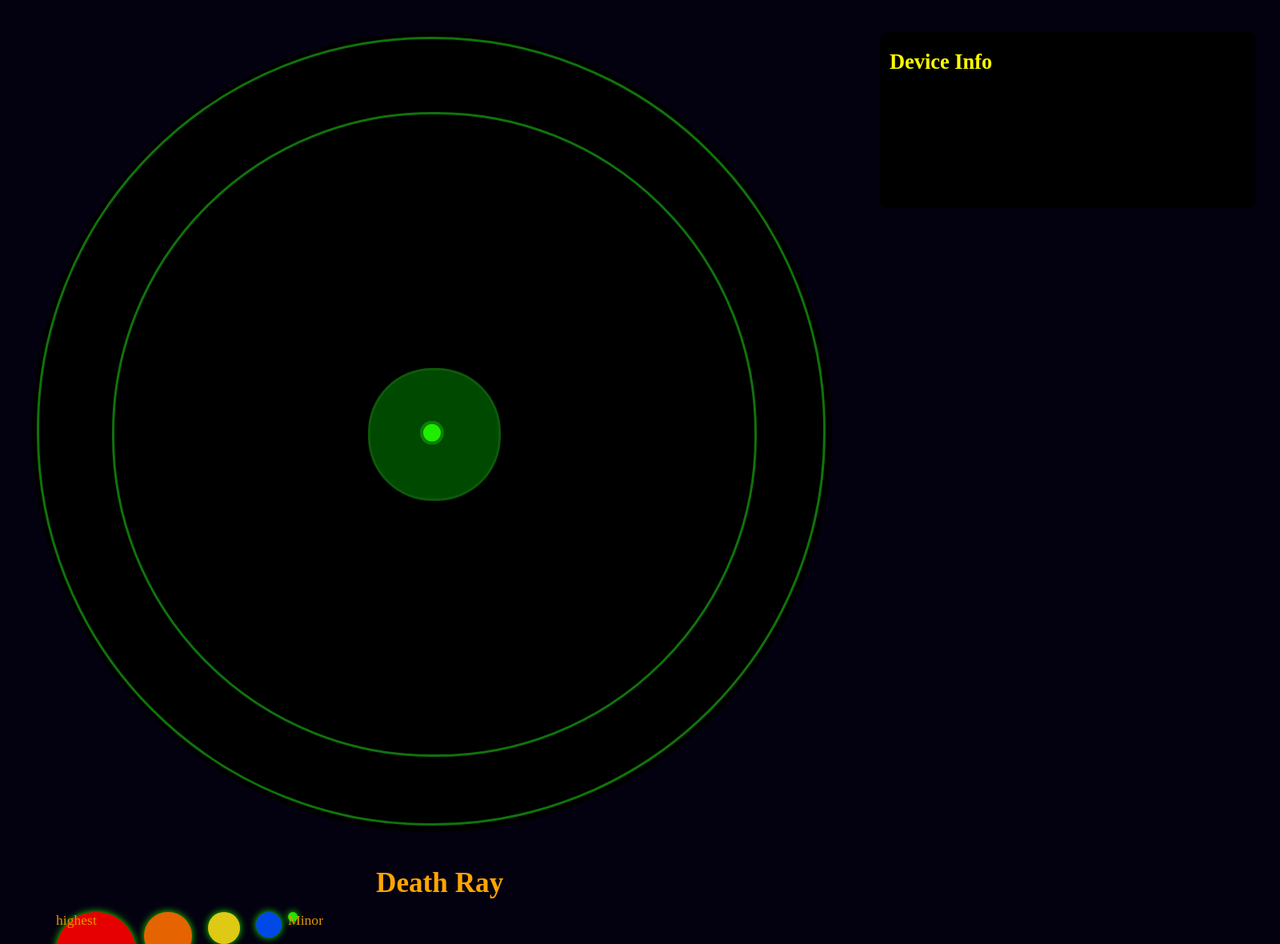
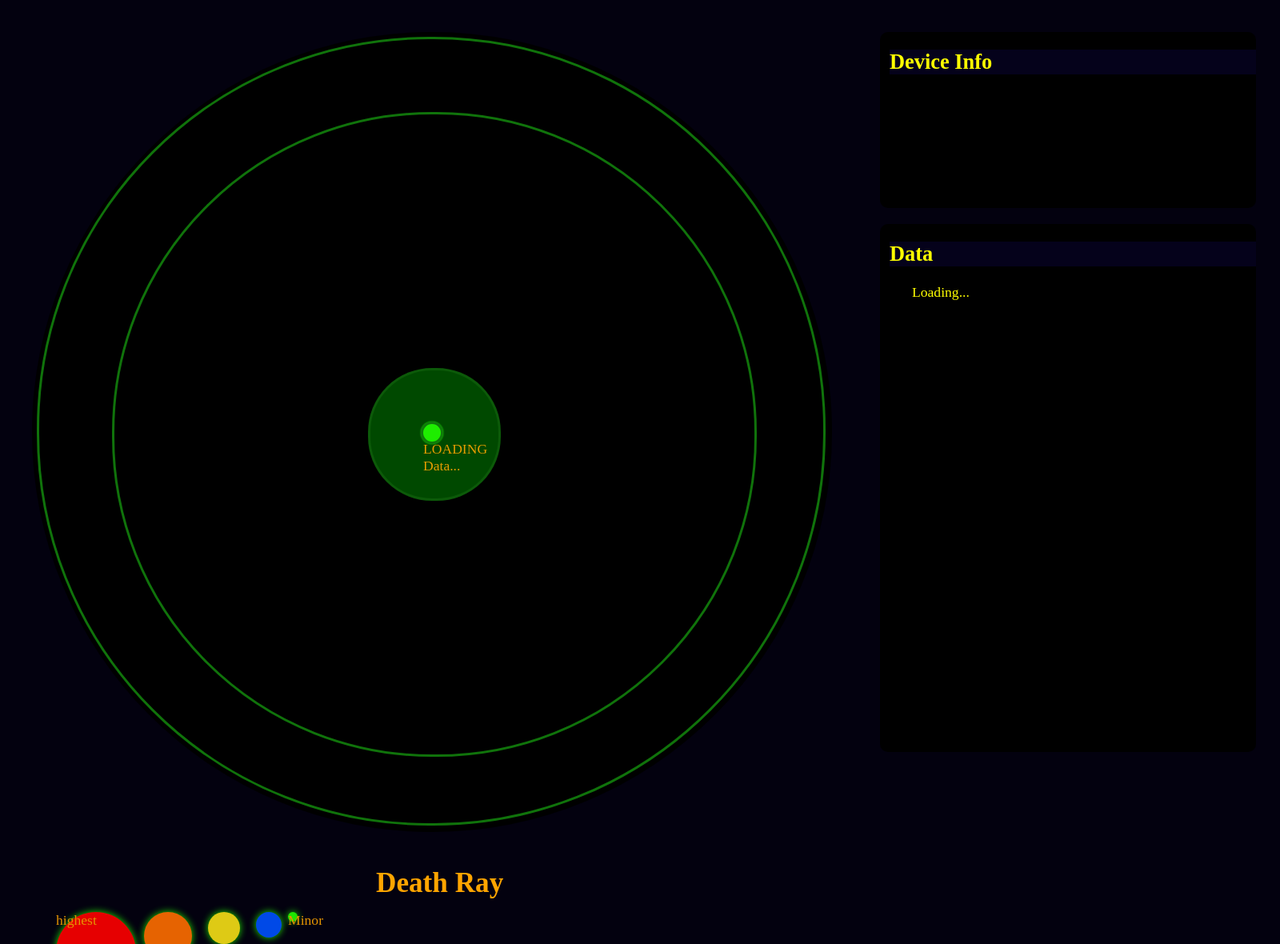
Before and after one commit to 4ZM/datasamalen, a Flask app: page / in a window 1600 px wide. Shown: the top 1180 px of the page at 80% size. Run offline with Flask 2, Linux system fonts and the light colour scheme.

Commit message:
interface tweaks and adding url for disassociation

```diff
--- a/datasamalen/static/css/deathray.css
+++ b/datasamalen/static/css/deathray.css
@@ -115,17 +115,22 @@ ul li {
   box-shadow: 20px -2px 34px green;
   z-index: 1000; }
 
-aside {
+aside .all_data, aside .data, aside .data_2 {
   position: absolute;
-  top: 40px;
   left: 1100px;
   width: 470px;
-  min-height: 220px;
   margin: 0 0 20px 0;
   color: yellow;
   background-color: black;
   border-radius: 10px; }
-  aside h2 {
-    margin-left: 12px; }
-  aside .device_info {
-    display: none; }
+aside .data {
+  top: 40px;
+  height: 220px; }
+aside .data_2 {
+  top: 280px;
+  height: 660px; }
+aside h2 {
+  margin-left: 12px;
+  background-color: #05021b; }
+aside .device_info {
+  display: none; }
--- a/datasamalen/static/css/sass/deathray.scss
+++ b/datasamalen/static/css/sass/deathray.scss
@@ -145,20 +145,36 @@ ul {
   z-index: 1000;
 }
 
-aside{
+aside {
+
+  .all_data {
     position: absolute;
-  top: 40px;
     left: 1100px;
     width: 470px;
-  min-height: 220px;
+
     margin: 0 0 20px 0;
     color: yellow;
     background-color: black;
     border-radius: 10px;
+  }
+
+  .data {
+    @extend .all_data;
+    top: 40px;
+    height: 220px;
+  }
+  .data_2 {
+    @extend .all_data;
+    top: 280px;
+    height: 660px;
+
+  }
 
   h2 {
     margin-left: 12px;
+    background-color: #05021b;
   }
+
    .device_info {
     display: none;
   }
--- a/datasamalen/static/js/deathray.js
+++ b/datasamalen/static/js/deathray.js
@@ -16,6 +16,7 @@ $(function() {
             url:"json",
             beforeSend: function ( xhr ) {
                 var len_before=localStorage.length
+
             }
             }).done(function ( data ) {
 
@@ -40,9 +41,7 @@ $(function() {
                     else {
                         store_device(_id, angel, bssid, power, local_id);
                         len=localStorage.length
-
                         list_devices(1);
-
 
                     }
 
@@ -50,9 +49,11 @@ $(function() {
                         list_devices(1);
                         regular = 1
                         var times = print_time
+
                     }
                     else if (regular == 0) {
                         print_time = print_time +1;
+
                     } else {
 
                     }
@@ -71,6 +72,12 @@ $(function() {
                 '"mac" :"'+bssid+'", ' +
                 '"angle" :"'+angel+'", '+
                 '"power" :"'+power+'"}');
+
+        $(".data_2 ul").prepend('<li id="'+local_id+'">' +
+            'Bssid: '+bssid+
+            ' Power: '+power+
+            ' Angel: '+angel+
+            '</li>');
 
     }
 
@@ -142,10 +149,11 @@ $(function() {
             width: size+"px",
             height: size+"px",
             backgroundColor: color,
+            fontcolor: "#FFFFFF",
             borderRadius: size/2+"px",
             marginLeft: y,
             marginTop: x
-        }).attr({"id": _id, "class": "device"}).appendTo('.container');
+        }).attr({"id": _id, "class": "device"}).html(power).appendTo('.container');
         device_info();
     }
 
--- a/datasamalen/templates/index.html
+++ b/datasamalen/templates/index.html
@@ -23,14 +23,23 @@
         <div id="outor"></div>
         <div id="inner"></div>
         <div id="center"></div>
-        <div id="center_point"></div>
+        <div id="center_point"><br/>LOADING Data...</div>
         <div id="meter"></div>
 
+        <aside>
+            <div class="data">
+                <h2>Device Info</h2>
+                <ul>
+                    <li></li>
+                </ul>
+            </div>
+        </aside>
 
-        <aside class="data">
-            <h2>Device Info</h2>
+        <aside>
+            <div class="data_2">
+            <h2>Data</h2>
             <ul>
-                <li></li>
+                <li>Loading...</li>
             </ul>
         </aside>
 
--- a/datasamalen/views.py
+++ b/datasamalen/views.py
@@ -13,7 +13,7 @@ def hello():
 @app.route('/json', methods = ['GET'])
 def api_root():
     if request.method == 'GET':
-        devices = Device.objects.all().order_by('-_id')[:10]
+        devices = Device.objects.all().order_by('-_id')[:20]
         devices_data = {}
         for d in devices:
             id = str(d.id)
@@ -34,6 +34,17 @@ def muck():
 
     return resp
 
+@app.route('/disassociate/<device>', methods = ['GET'])
+def disassociate(device):
+    ## TODO make disassociation logic
+    message = {}
+    message[device] = 'disassociated'
+    resp = jsonify(message)
+    resp.status_code = 200
+
+    return resp
+
+
 def create_device():
     device = Device(
         mac=generate_id(),
```
Also changed, not shown: 1 other file. Lines whose indentation alone changed are shown as unchanged.
